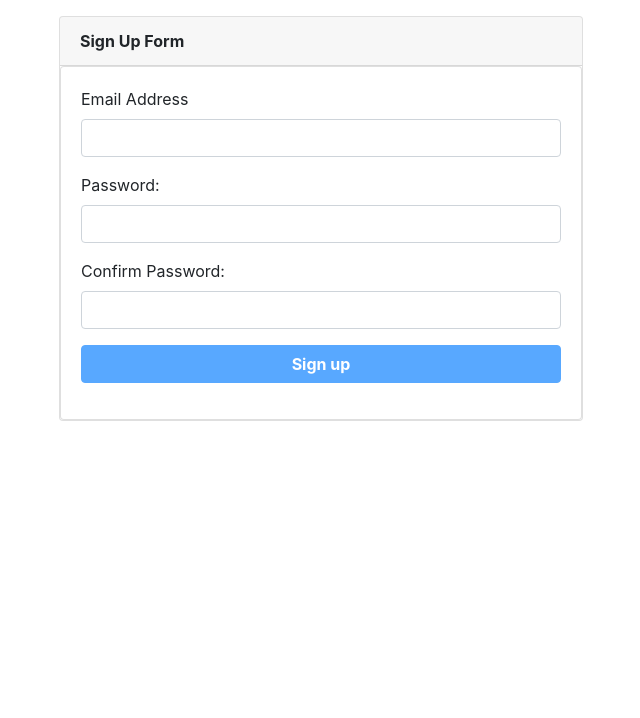
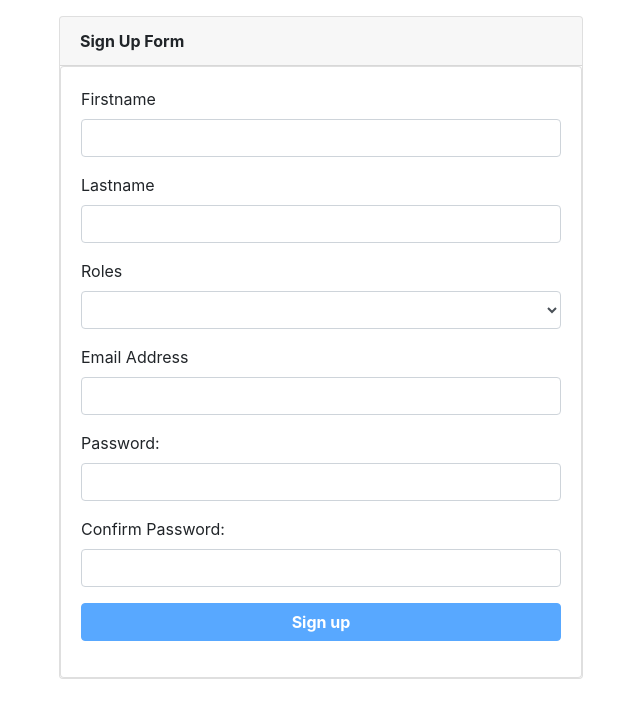
Before and after one commit to helderscrolls/password-validation-exemple, an Angular app: page /form in a window 1280 px wide. Shown: the top 718 px of the page, without its empty margins (319-959 px from the left). Built offline with nearby package versions, Linux system fonts and the light colour scheme.

Commit message:
added firstname/lastname/roles with validators and added them to the form group

```diff
--- a/src/app/components/signup-form/signup-form.component.html
+++ b/src/app/components/signup-form/signup-form.component.html
@@ -7,83 +7,270 @@
       <div class="card card-body">
         <form [formGroup]="formSignup" (submit)="submit()">
           <div class="form-group">
-            <label for="email"
-              [ngClass]="formSignup.controls['email'].invalid && formSignup.controls['email'].touched ? 'text-danger' : ''">Email
-              Address</label>
-            <input id="email" formControlName="email" type="email" class="form-control"
-              [ngClass]="formSignup.controls['email'].invalid && formSignup.controls['email'].touched ? 'is-invalid' : ''">
-            <label class="text-danger"
-              *ngIf="formSignup.controls['email'].hasError('required') && formSignup.controls['email'].touched">
+            <label
+              for="firstname"
+              [ngClass]="formSignup.controls['firstname'].invalid
+              && formSignup.controls['firstname'].touched ? 'text-danger': ''"
+            >
+              Firstname
+            </label>
+
+            <input
+              id="firstname"
+              formControlName="firstname"
+              type="text"
+              class="form-control"
+              [ngClass]="formSignup.controls['firstname'].invalid
+              && formSignup.controls['firstname'].touched ? 'is-invalid' : ''"
+            >
+
+            <label
+            class="text-danger"
+            *ngIf="formSignup.controls['firstname'].hasError('required')
+            && formSignup.controls['firstname'].touched"
+            >
+              Firstname is Required!
+            </label>
+          </div>
+
+          <div class="form-group">
+              <label
+                for="lastname"
+                [ngClass]="formSignup.controls['lastname'].invalid
+                && formSignup.controls['lastname'].touched ? 'text-danger': ''"
+              >
+                Lastname
+              </label>
+
+              <input
+                id="lastname"
+                formControlName="lastname"
+                type="text"
+                class="form-control"
+                [ngClass]="formSignup.controls['lastname'].invalid
+                && formSignup.controls['lastname'].touched ? 'is-invalid' : ''"
+              >
+
+              <label
+              class="text-danger"
+              *ngIf="formSignup.controls['lastname'].hasError('required')
+              && formSignup.controls['lastname'].touched"
+              >
+                Lastname is Required!
+              </label>
+            </div>
+
+          <div class="form-group">
+            <label
+              for="roles"
+              [ngClass]="formSignup.controls['roles'].invalid
+              && formSignup.controls['roles'].touched ? 'text-danger': ''"
+            >
+              Roles
+            </label>
+
+            <select
+            id="roles"
+            formControlName="roles"
+            type="text"
+            class="form-control"
+            [ngClass]="formSignup.controls['roles'].invalid
+            && formSignup.controls['roles'].touched ? 'is-invalid' : ''"
+            >
+              <option
+              >
+                Editor
+              </option>
+
+              <option
+              >
+                Trainer
+              </option>
+            </select>
+
+            <label
+            class="text-danger"
+            *ngIf="formSignup.controls['roles'].hasError('required')
+            && formSignup.controls['roles'].touched"
+            >
+              Role is Required!
+            </label>
+          </div>
+
+          <div class="form-group">
+            <label
+              for="email"
+              [ngClass]="formSignup.controls['email'].invalid
+              && formSignup.controls['email'].touched ? 'text-danger' : ''"
+            >
+              Email Address
+            </label>
+
+            <input
+              id="email"
+              formControlName="email"
+              type="email"
+              class="form-control"
+              [ngClass]="formSignup.controls['email'].invalid
+              && formSignup.controls['email'].touched ? 'is-invalid' : ''"
+            >
+
+            <label
+              class="text-danger"
+              *ngIf="formSignup.controls['email'].hasError('required')
+              && formSignup.controls['email'].touched"
+            >
               Email is Required!
             </label>
-            <label class="text-danger" *ngIf="formSignup.controls['email'].hasError('email')">
+
+            <label
+              class="text-danger"
+              *ngIf="formSignup.controls['email'].hasError('email')"
+            >
               Enter a valid email address!
             </label>
           </div>
+
           <div class="form-group">
-            <label for="password"
-              [ngClass]="formSignup.controls['password'].invalid && formSignup.get('password').touched ? 'text-danger' : ''">Password:</label>
-            <input id="password" formControlName="password" type="password" class="form-control"
-              [ngClass]="formSignup.controls['password'].invalid && formSignup.get('password').touched ? 'is-invalid' : ''">
-            <label class="text-danger col" *ngIf="formSignup.controls['password'].hasError('required') && formSignup.get('password').touched">
+            <label
+              for="password"
+              [ngClass]="formSignup.controls['password'].invalid
+              && formSignup.get('password').touched ? 'text-danger' : ''"
+            >
+              Password:
+            </label>
+
+            <input
+              id="password"
+              formControlName="password"
+              type="password"
+              class="form-control"
+              [ngClass]="formSignup.controls['password'].invalid
+              && formSignup.get('password').touched ? 'is-invalid' : ''"
+            >
+
+            <label
+              class="text-danger col"
+              *ngIf="formSignup.controls['password'].hasError('required')
+              && formSignup.get('password').touched"
+            >
               Password is Required!
             </label>
-            <div *ngIf="formSignup.controls['password'].dirty">
-              <label class="col"
-                [ngClass]="formSignup.controls['password'].hasError('required') || formSignup.controls['password'].hasError('minlength') ? 'text-danger' : 'text-success'">
-                <i class="material-icons">{{ formSignup.controls['password'].hasError('required') ||
-                formSignup.controls['password'].hasError('minlength') ? 'cancel' :
-                'check_circle' }}</i>
+
+            <div
+              *ngIf="formSignup.controls['password'].dirty"
+            >
+              <label
+                class="col"
+                [ngClass]="formSignup.controls['password'].hasError('required')
+                || formSignup.controls['password'].hasError('minlength') ? 'text-danger' : 'text-success'"
+              >
+                <i class="material-icons">
+                  {{ formSignup.controls['password'].hasError('required') ||
+                  formSignup.controls['password'].hasError('minlength') ? 'cancel' :
+                  'check_circle' }}
+                </i>
                 Must be at least 8 characters!
               </label>
-              <label class="col"
-                [ngClass]="formSignup.controls['password'].hasError('required') || formSignup.controls['password'].hasError('hasNumber')  ? 'text-danger' : 'text-success'">
-                <i class="material-icons">{{ formSignup.controls['password'].hasError('required') ||
-                formSignup.controls['password'].hasError('hasNumber') ? 'cancel' :
-                'check_circle' }}</i>
+
+              <label
+                class="col"
+                [ngClass]="formSignup.controls['password'].hasError('required')
+                || formSignup.controls['password'].hasError('hasNumber')  ? 'text-danger' : 'text-success'"
+              >
+                <i class="material-icons">
+                  {{ formSignup.controls['password'].hasError('required') ||
+                  formSignup.controls['password'].hasError('hasNumber') ? 'cancel' :
+                  'check_circle' }}
+                </i>
                 Must contain at least 1 number!
               </label>
-              <label class="col"
-                [ngClass]="formSignup.controls['password'].hasError('required') || formSignup.controls['password'].hasError('hasCapitalCase')  ? 'text-danger' : 'text-success'">
-                <i class="material-icons">{{ formSignup.controls['password'].hasError('required') ||
-                formSignup.controls['password'].hasError('hasCapitalCase') ? 'cancel' :
-                'check_circle' }}</i>
+
+              <label
+                class="col"
+                [ngClass]="formSignup.controls['password'].hasError('required')
+                || formSignup.controls['password'].hasError('hasCapitalCase')  ? 'text-danger' : 'text-success'"
+              >
+                <i class="material-icons">
+                  {{ formSignup.controls['password'].hasError('required') ||
+                  formSignup.controls['password'].hasError('hasCapitalCase') ? 'cancel' :
+                  'check_circle' }}
+                </i>
                 Must contain at least 1 in Capital Case!
               </label>
-              <label class="col"
-                [ngClass]="formSignup.controls['password'].hasError('required') || formSignup.controls['password'].hasError('hasSmallCase')  ? 'text-danger' : 'text-success'">
-                <i class="material-icons">{{ formSignup.controls['password'].hasError('required') ||
-                formSignup.controls['password'].hasError('hasSmallCase') ? 'cancel' :
-                'check_circle' }}</i>
+
+              <label
+                class="col"
+                [ngClass]="formSignup.controls['password'].hasError('required')
+                || formSignup.controls['password'].hasError('hasSmallCase')  ? 'text-danger' : 'text-success'"
+              >
+                <i class="material-icons">
+                  {{ formSignup.controls['password'].hasError('required') ||
+                  formSignup.controls['password'].hasError('hasSmallCase') ? 'cancel' :
+                  'check_circle' }}
+                </i>
                 Must contain at least 1 Letter in Small Case!
               </label>
-              <label class="col"
-                [ngClass]="formSignup.controls['password'].hasError('required') || formSignup.controls['password'].hasError('hasSpecialCharacters') ? 'text-danger' : 'text-success'">
-                <i class="material-icons">{{ formSignup.controls['password'].hasError('required') ||
-                formSignup.controls['password'].hasError('hasSpecialCharacters') ? 'cancel' :
-                'check_circle' }}</i>
+
+              <label
+                class="col"
+                [ngClass]="formSignup.controls['password'].hasError('required')
+                || formSignup.controls['password'].hasError('hasSpecialCharacters') ? 'text-danger' : 'text-success'"
+              >
+                <i class="material-icons">
+                  {{ formSignup.controls['password'].hasError('required') ||
+                  formSignup.controls['password'].hasError('hasSpecialCharacters') ? 'cancel' :
+                  'check_circle' }}
+                </i>
                 Must contain at least 1 Special Character!
               </label>
             </div>
           </div>
-          <div class="form-group">
-            <label for="confirmPassword"
-              [ngClass]="formSignup.controls['confirmPassword'].invalid && formSignup.get('confirmPassword').touched || formSignup.controls['confirmPassword'].hasError('noPasswordMatch') ? 'text-danger' : ''">Confirm
-              Password:</label>
-            <input id="confirmPassword" formControlName="confirmPassword" type="password" class="form-control"
-              [ngClass]="formSignup.controls['confirmPassword'].invalid && formSignup.get('confirmPassword').touched || formSignup.controls['confirmPassword'].hasError('noPasswordMatch') ? 'is-invalid' : ''">
-            <label class="text-danger"
-              *ngIf="formSignup.controls['confirmPassword'].hasError('required') && formSignup.get('confirmPassword').touched">
+
+          <div
+            class="form-group"
+          >
+            <label
+              for="confirmPassword"
+              [ngClass]="formSignup.controls['confirmPassword'].invalid && formSignup.get('confirmPassword').touched
+              || formSignup.controls['confirmPassword'].hasError('noPasswordMatch') ? 'text-danger' : ''"
+            >
+              Confirm Password:
+            </label>
+
+            <input
+              id="confirmPassword"
+              formControlName="confirmPassword"
+              type="password"
+              class="form-control"
+              [ngClass]="formSignup.controls['confirmPassword'].invalid && formSignup.get('confirmPassword').touched
+              || formSignup.controls['confirmPassword'].hasError('noPasswordMatch') ? 'is-invalid' : ''"
+            >
+
+            <label
+              class="text-danger"
+              *ngIf="formSignup.controls['confirmPassword'].hasError('required')
+              && formSignup.get('confirmPassword').touched"
+            >
               Password is Required!
             </label>
-            <label class="text-danger" *ngIf="formSignup.controls['confirmPassword'].hasError('noPasswordMatch')">
+
+            <label
+              class="text-danger"
+              *ngIf="formSignup.controls['confirmPassword'].hasError('noPasswordMatch')"
+            >
               Password do not match
             </label>
           </div>
+
           <div class="form-group">
-            <button [disabled]="formSignup.invalid" type="submit"
-              class="btn btn-primary btn-block font-weight-bold">Sign
-              up</button>
+            <button
+              [disabled]="formSignup.invalid"
+              type="submit"
+              class="btn btn-primary btn-block font-weight-bold"
+            >
+              Sign up
+            </button>
           </div>
         </form>
       </div>
--- a/src/app/components/signup-form/signup-form.component.ts
+++ b/src/app/components/signup-form/signup-form.component.ts
@@ -17,6 +17,18 @@ export class SignupFormComponent {
   createSignupForm(): FormGroup {
     return this.fb.group(
       {
+        firstname: [
+          null,
+          Validators.compose([Validators.required])
+        ],
+        lastname: [
+          null,
+          Validators.compose([Validators.required])
+        ],
+        roles: [
+          null,
+          Validators.compose([Validators.required])
+        ],
         email: [
           null,
           Validators.compose([Validators.email, Validators.required])
```
